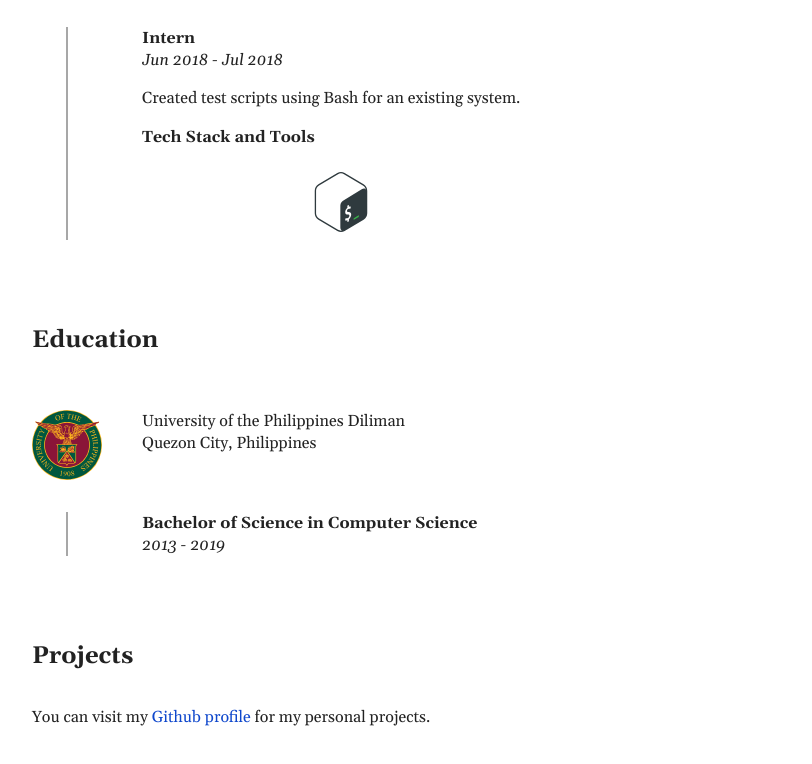
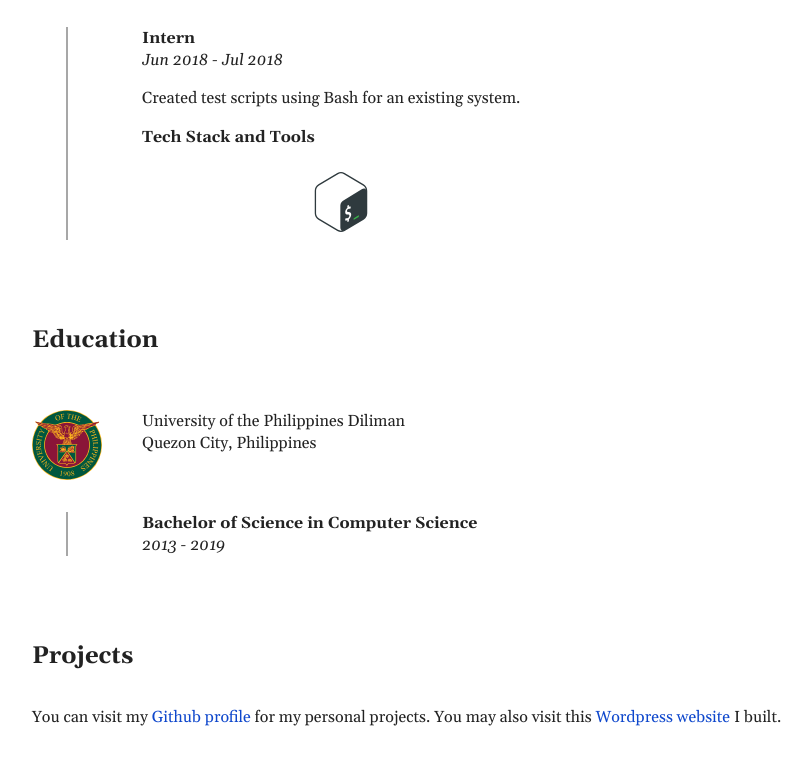
Before and after one commit to jebrnzl/cv, a plain HTML site: page index.html in a window 1280 px wide. Shown: the part 2819-3583 px from the top of the page, without its empty margins (208-1020 px from the left). Drawn offline with nearby package versions, Linux system fonts and the light colour scheme.

Commit message:
Add WordPress site link

```diff
--- a/index.html
+++ b/index.html
@@ -204,7 +204,8 @@
 			<div>
 				You can visit my
 				<a href="https://github.com/jebrnzl"> Github profile</a>
-				for my personal projects.
+				for my personal projects. You may also visit this
+				<a href="https://jebrnzl.wordpress.com/"> Wordpress website</a> I built.
 			</div>
 		</div>
 	</div>
```
